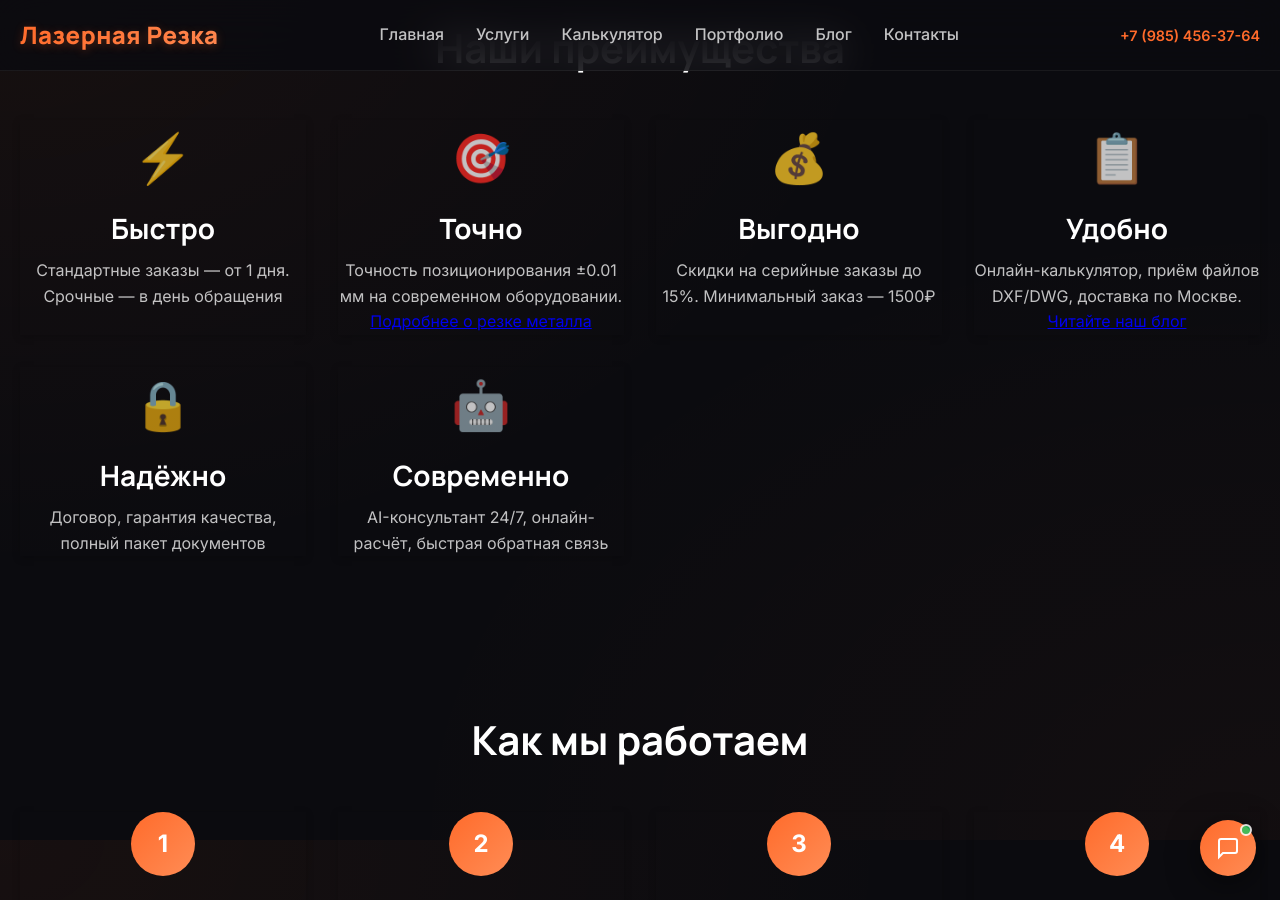
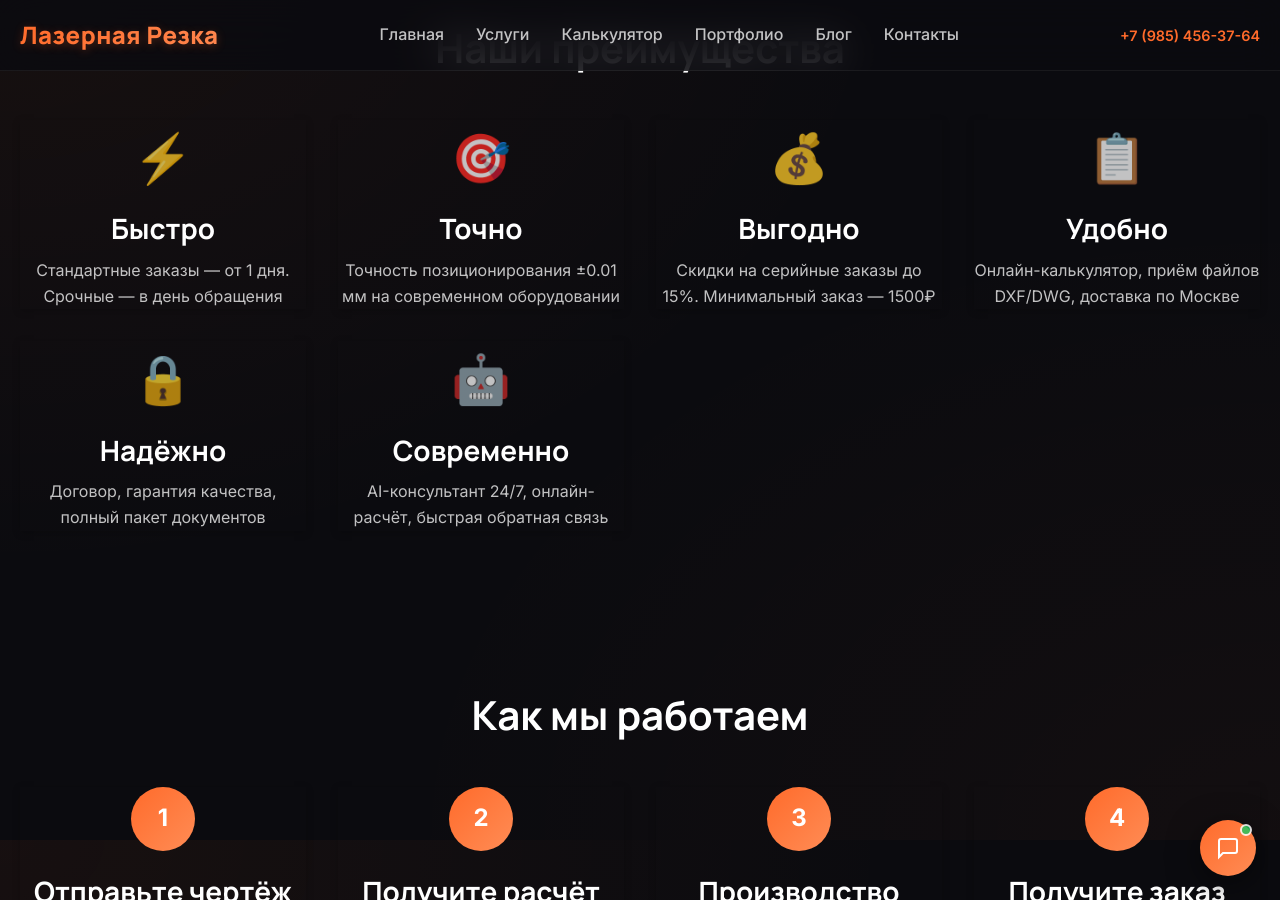
Before and after one commit to kaylas000/lazer-rezka, a Jekyll site: the page built from index.html, in a window 1280 px wide and 900 px high, scrolled down 1860 px. Built offline with Jekyll 4.4.1, drawn with Linux system fonts in a browser that asks for light colours.

Commit message:
Убрал лишние ссылки из блока преимуществ

```diff
--- a/index.html
+++ b/index.html
@@ -90,7 +90,7 @@ description: "Профессиональная лазерная резка ме
       <div class="advantage">
         <div class="advantage-icon">🎯</div>
         <h3>Точно</h3>
-        <p>Точность позиционирования ±0.01 мм на современном оборудовании. <a href="/services/metal/">Подробнее о резке металла</a></p>
+        <p>Точность позиционирования ±0.01 мм на современном оборудовании</p>
       </div>
 
       <div class="advantage">
@@ -102,7 +102,7 @@ description: "Профессиональная лазерная резка ме
       <div class="advantage">
         <div class="advantage-icon">📋</div>
         <h3>Удобно</h3>
-        <p>Онлайн-калькулятор, приём файлов DXF/DWG, доставка по Москве. <a href="/blog/">Читайте наш блог</a></p>
+        <p>Онлайн-калькулятор, приём файлов DXF/DWG, доставка по Москве</p>
       </div>
 
       <div class="advantage">
```
